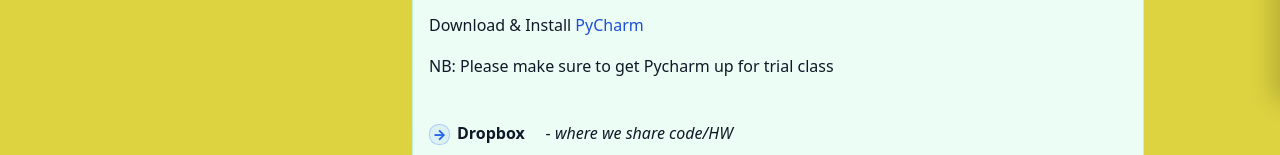
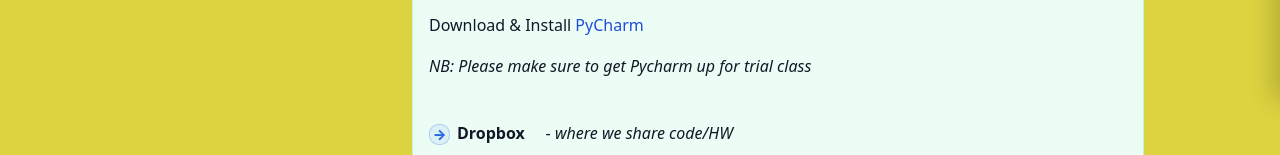
Before and after one commit to aashishpoudel/ipythonTime1, a plain HTML site: page setup_requirement.html in a window 1280 px wide. Shown: the part 698-853 px from the top of the page. Drawn offline with Linux system fonts and the light colour scheme.

Commit message:
pythonTime1 finer details 2

```diff
--- a/setup_requirement.html
+++ b/setup_requirement.html
@@ -70,7 +70,7 @@
         <ul class="arrow-list">
           <li><p><strong>PyCharm</strong> &nbsp;&nbsp;&nbsp;&nbsp;- <em>where we code (IDE)</em></p></li>
             <p>Download & Install <a href="https://www.jetbrains.com/pycharm/download" target="_blank">PyCharm</a></p>
-            <p>NB: Please make sure to get Pycharm up for trial class<br><br></p>
+            <p><i>NB: Please make sure to get Pycharm up for trial class</i><br><br></p>
           <li><p><strong>Dropbox</strong> &nbsp;&nbsp;&nbsp;&nbsp;- <em>where we share code/HW</em></p></li>
             <p>Download & Install <a href="https://www.dropbox.com/desktop" target="_blank">Dropbox</a></p>
             <ul class="sublist">
```
